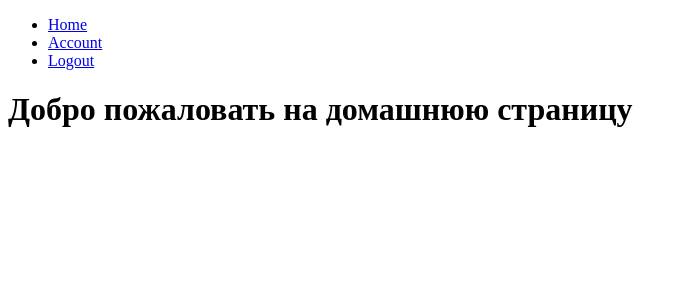
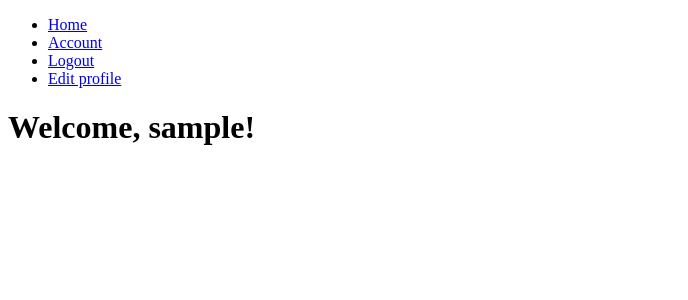
Before and after one commit to ibaragozz/FlaskAuth, a Flask app: page / in a window 1280 px wide. Shown: the top 300 px of the page, without its empty margins (0-688 px from the left). Run offline with Flask 3, Linux system fonts and the light colour scheme; the visitor is signed in with stand-in values (Sample User, id 1).

Commit message:
HW29done

```diff
--- a/app/routes.py
+++ b/app/routes.py
@@ -3,12 +3,13 @@ from flask_login import login_user, current_user, logout_user, login_required
 from app.models import User
 from app import app, db, bcrypt
 from app.forms import RegistrationForm, LoginForm
-
+from app.forms import EditProfileForm
 
 @app.route('/')
+
 @app.route('/home')
 def home():
-    return render_template('home.html')
+    return render_template('home.html', title=f'Home - {current_user.username}' if current_user.is_authenticated else 'Home')
 
 
 @app.route('/register', methods=['GET', 'POST'])
@@ -52,3 +53,12 @@ def logout():
 @login_required
 def account():
     return render_template('account.html', title='Account')
+
+@app.route('/edit_profile', methods=['GET', 'POST'])
+def edit_profile():
+    form = EditProfileForm()
+    if form.validate_on_submit():
+
+        flash('Your profile has been updated!', 'success')
+        return redirect(url_for('account'))
+    return render_template('edit_profile.html', form=form)
--- a/app/templates/base.html
+++ b/app/templates/base.html
@@ -15,6 +15,7 @@
             {% if current_user.is_authenticated %}
                 <li><a href="{{ url_for('account') }}">Account</a></li>
                 <li><a href="{{ url_for('logout') }}">Logout</a></li>
+                <li><a href="{{ url_for('edit_profile') }}">Edit profile</a></li>
             {% else %}
                 <li><a href="{{ url_for('login') }}">Login</a></li>
                 <li><a href="{{ url_for('register') }}">Register</a></li>
--- a/app/templates/home.html
+++ b/app/templates/home.html
@@ -1,9 +1,9 @@
 {% extends "base.html" %}
 
 {% block title %}
-    Home
+    {{ title }}
 {% endblock %}
 
 {% block content %}
-    <h1>Добро пожаловать на домашнюю страницу</h1>
+    <h1>Welcome, {{ current_user.username }}!</h1>
 {% endblock %}
```
Also changed, not shown: app/forms.py (+7 -0 lines), app/templates/edit_profile.html (added, +20 -0 lines).
